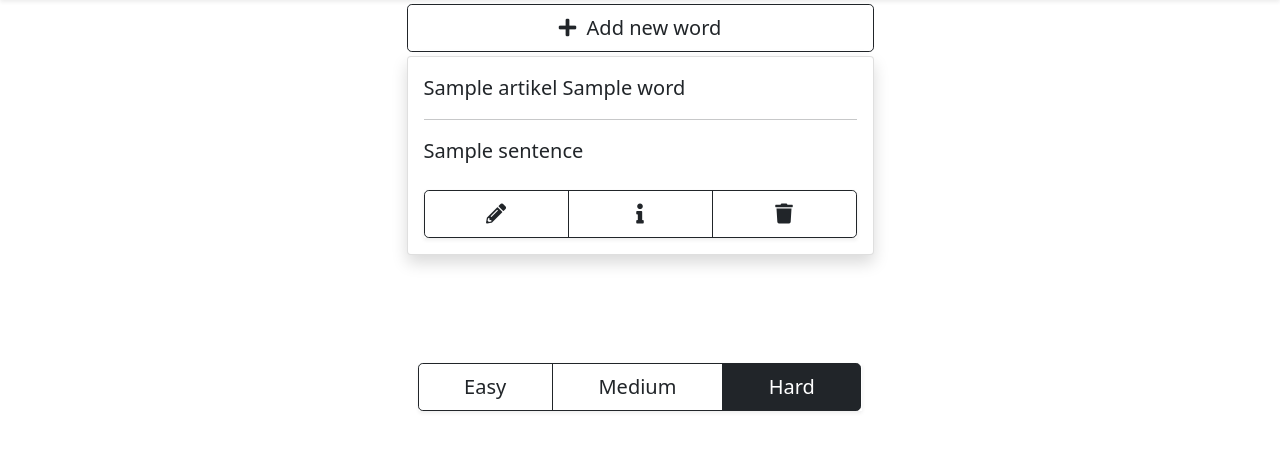
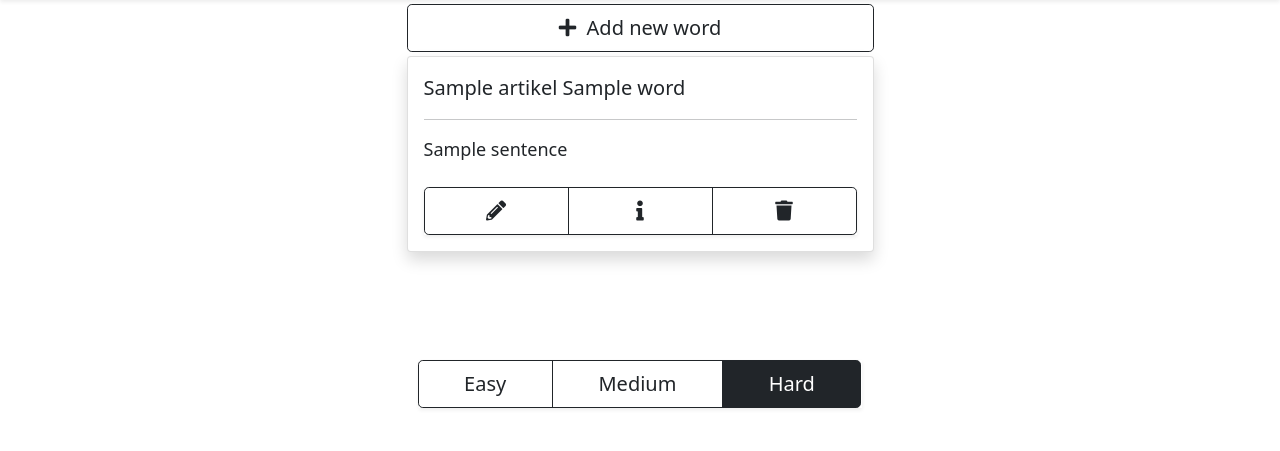
Before and after one commit to gasci/german-words, a Flask app: template templates/word.html in a window 1280 px wide. Shown: the part 64-515 px from the top of the page. Run offline with Flask 2, Linux system fonts and the light colour scheme; the template is opened without the code that fills it: most values are stand-ins (such as "Sample title", 1, 10 or a date in 2020); some libraries are stand-ins or nearby versions.

Commit message:
font-size update

```diff
--- a/templates/base.html
+++ b/templates/base.html
@@ -27,6 +27,10 @@
 
         .pb-100 {
             padding-bottom: 100px;
+        }
+
+        .word-section {
+            font-size: 18px;
         }
     </style>
     {% include 'snippets/common_scripts.html' %}
--- a/templates/word.html
+++ b/templates/word.html
@@ -89,23 +89,23 @@
                 </div>
                 {% if (word_dict["sentence"] and not word_dict["type"] == "phrase") %}
                 <hr>
-                <div class="lead {{word_dict['type']|word_text_color}}">{{word_dict["sentence"]}}</div>
+                <div class="word-section {{word_dict['type']|word_text_color}}">{{word_dict["sentence"]}}</div>
                 {% endif %}
                 <div id="word-collapse" class="collapse">
                     {% if word_dict["sentence_eng"] %}
                     <hr>
-                    <div class="lead {{word_dict['type']|word_text_color}}">{{word_dict["sentence_eng"]}}</div>
+                    <div class="word-section {{word_dict['type']|word_text_color}}">{{word_dict["sentence_eng"]}}</div>
                     {% endif %}
                     {% if word_dict["plural"] %}
                     <hr>
-                    <div class="lead {{word_dict['type']|word_text_color}}">die {{word_dict["plural"]}}</div>
+                    <div class="word-section {{word_dict['type']|word_text_color}}">die {{word_dict["plural"]}}</div>
                     {% endif %}
                     {% if word_dict["pronunciation"] %}
                     <hr>
-                    <div class="lead {{word_dict['type']|word_text_color}}">{{word_dict["pronunciation"]}}</div>
+                    <div class="word-section {{word_dict['type']|word_text_color}}">{{word_dict["pronunciation"]}}</div>
                     {% endif %}
                     <hr>
-                    <div class="lead {{word_dict['type']|word_text_color}} fw-bold">{{word_dict["type"]}}</div>
+                    <div class="word-section {{word_dict['type']|word_text_color}} fw-bold">{{word_dict["type"]}}</div>
                 </div>
             </div>
             <div class="input-group mt-4 shadow-sm">
```
